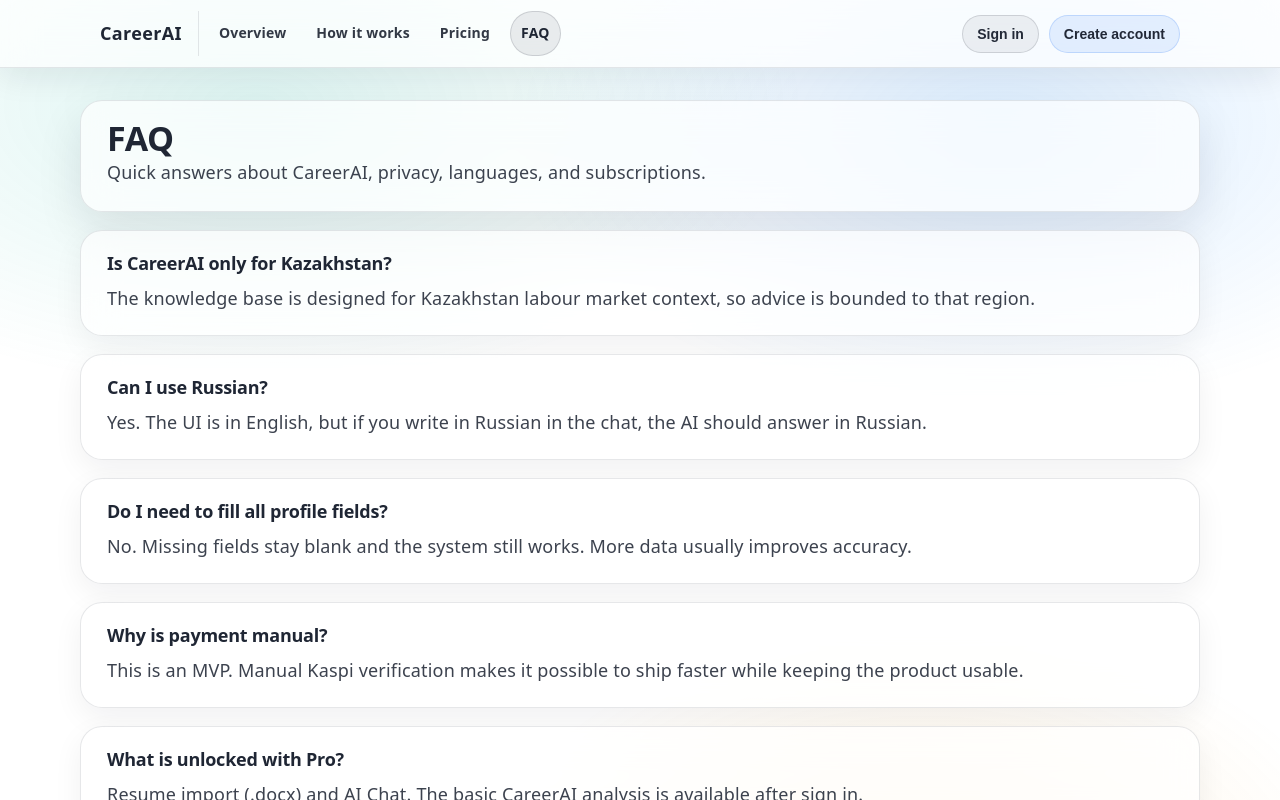
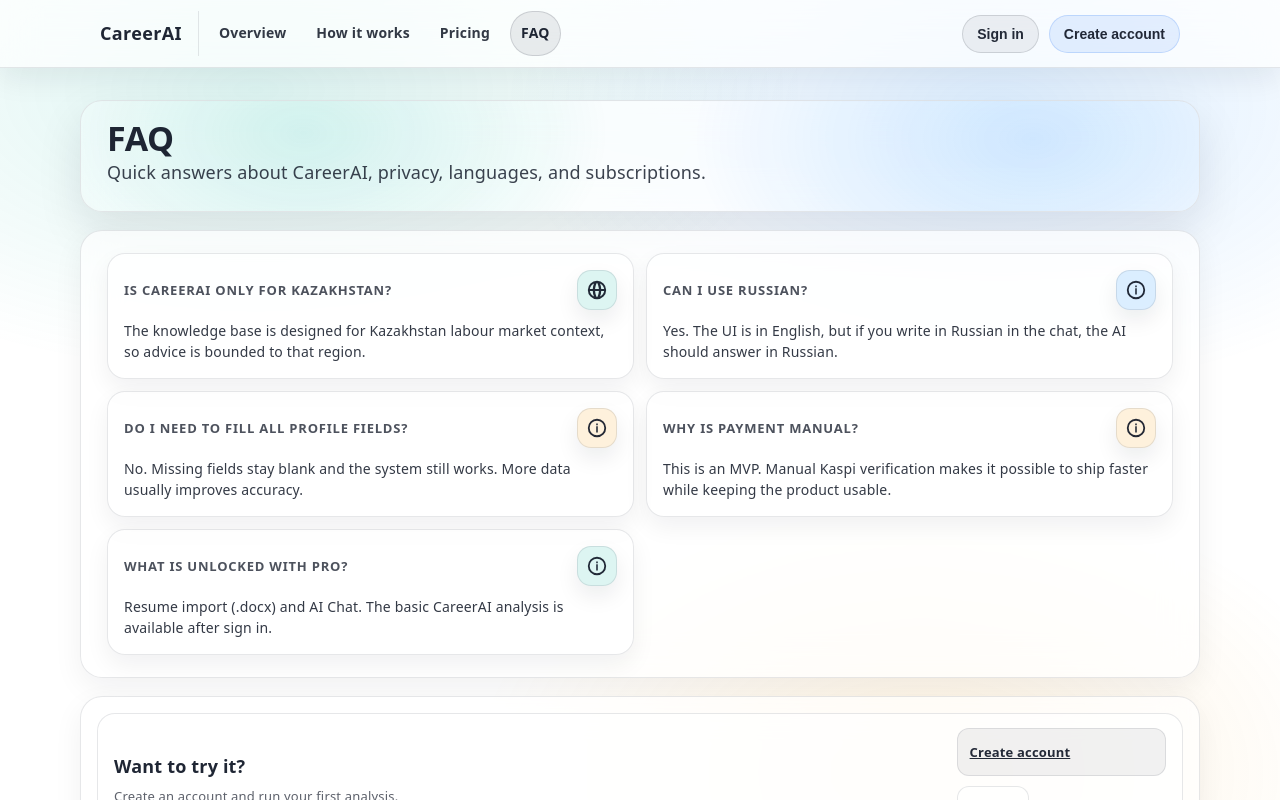
Before and after one commit to aisamzhan/careerai, a React (Vite) app in the folder frontend/: page /faq in a window 1280 px wide. Shown: the top 800 px of the page. Built offline with nearby package versions, Linux system fonts and the light colour scheme; no server answers.

Commit message:
Polish static pages visuals (icons, hover, headers)

```diff
--- a/frontend/src/App.css
+++ b/frontend/src/App.css
@@ -892,6 +892,24 @@
   border: 1px solid var(--glass-border);
   box-shadow: var(--glass-shadow);
   backdrop-filter: blur(18px);
+  position: relative;
+  overflow: hidden;
+}
+
+.staticPage__header::before {
+  content: "";
+  position: absolute;
+  inset: -2px;
+  background:
+    radial-gradient(520px 320px at 20% 30%, rgba(20, 184, 166, 0.18), rgba(255, 255, 255, 0) 60%),
+    radial-gradient(560px 340px at 85% 35%, rgba(10, 132, 255, 0.18), rgba(255, 255, 255, 0) 62%);
+  pointer-events: none;
+  opacity: 0.9;
+}
+
+.staticPage__header > * {
+  position: relative;
+  z-index: 1;
 }
 
 .staticPage__title {
@@ -993,6 +1011,18 @@
   border: 1px solid var(--glass-border);
   font-weight: 850;
   color: rgba(17, 24, 39, 0.84);
+}
+
+.faqGrid {
+  display: grid;
+  grid-template-columns: repeat(2, 1fr);
+  gap: 12px;
+}
+
+@media (max-width: 960px) {
+  .faqGrid {
+    grid-template-columns: 1fr;
+  }
 }
 
 .role-result__block {
--- a/frontend/src/pages/FaqPage.jsx
+++ b/frontend/src/pages/FaqPage.jsx
@@ -1,4 +1,27 @@
 import { Link } from 'react-router-dom';
+
+function IconInfo(props) {
+  return (
+    <svg viewBox="0 0 24 24" width="22" height="22" aria-hidden="true" {...props}>
+      <path
+        d="M12 2a10 10 0 1010 10A10.01 10.01 0 0012 2zm0 18a8 8 0 118-8 8.01 8.01 0 01-8 8z"
+        fill="currentColor"
+      />
+      <path d="M11 10h2v7h-2v-7zm0-3h2v2h-2V7z" fill="currentColor" opacity="0.85" />
+    </svg>
+  );
+}
+
+function IconGlobe(props) {
+  return (
+    <svg viewBox="0 0 24 24" width="22" height="22" aria-hidden="true" {...props}>
+      <path
+        d="M12 2a10 10 0 1010 10A10.01 10.01 0 0012 2zm7.8 9h-3.2a15.6 15.6 0 00-1.3-6A8.03 8.03 0 0119.8 11zM12 4c.9 1.2 1.7 3.4 2.1 7H9.9C10.3 7.4 11.1 5.2 12 4zM4.2 13h3.2a15.6 15.6 0 001.3 6A8.03 8.03 0 014.2 13zM4.2 11A8.03 8.03 0 018.7 5a15.6 15.6 0 00-1.3 6H4.2zm7.8 9c-.9-1.2-1.7-3.4-2.1-7h4.2c-.4 3.6-1.2 5.8-2.1 7zm3.3-1a15.6 15.6 0 001.3-6h3.2a8.03 8.03 0 01-4.5 6z"
+        fill="currentColor"
+      />
+    </svg>
+  );
+}
 
 function FaqPage() {
   return (
@@ -12,43 +35,72 @@
         </header>
 
         <section className="staticPage__section">
-          <h2 className="staticPage__h2">Is CareerAI only for Kazakhstan?</h2>
-          <p className="staticPage__p">
+          <div className="faqGrid">
+            <div className="glassCard">
+              <div className="glassCard__top">
+                <div className="glassCard__title">Is CareerAI only for Kazakhstan?</div>
+                <span className="glassCard__icon glassCard__icon--teal">
+                  <IconGlobe />
+                </span>
+              </div>
+              <div className="glassCard__text">
                 The knowledge base is designed for Kazakhstan labour market context, so advice is bounded
                 to that region.
-          </p>
-        </section>
+              </div>
+            </div>
 
-        <section className="staticPage__section">
-          <h2 className="staticPage__h2">Can I use Russian?</h2>
-          <p className="staticPage__p">
+            <div className="glassCard">
+              <div className="glassCard__top">
+                <div className="glassCard__title">Can I use Russian?</div>
+                <span className="glassCard__icon glassCard__icon--blue">
+                  <IconInfo />
+                </span>
+              </div>
+              <div className="glassCard__text">
                 Yes. The UI is in English, but if you write in Russian in the chat, the AI should answer
                 in Russian.
-          </p>
-        </section>
+              </div>
+            </div>
 
-        <section className="staticPage__section">
-          <h2 className="staticPage__h2">Do I need to fill all profile fields?</h2>
-          <p className="staticPage__p">
+            <div className="glassCard">
+              <div className="glassCard__top">
+                <div className="glassCard__title">Do I need to fill all profile fields?</div>
+                <span className="glassCard__icon glassCard__icon--amber">
+                  <IconInfo />
+                </span>
+              </div>
+              <div className="glassCard__text">
                 No. Missing fields stay blank and the system still works. More data usually improves
                 accuracy.
-          </p>
-        </section>
+              </div>
+            </div>
 
-        <section className="staticPage__section">
-          <h2 className="staticPage__h2">Why is payment manual?</h2>
-          <p className="staticPage__p">
+            <div className="glassCard">
+              <div className="glassCard__top">
+                <div className="glassCard__title">Why is payment manual?</div>
+                <span className="glassCard__icon glassCard__icon--amber">
+                  <IconInfo />
+                </span>
+              </div>
+              <div className="glassCard__text">
                 This is an MVP. Manual Kaspi verification makes it possible to ship faster while keeping
                 the product usable.
-          </p>
-        </section>
+              </div>
+            </div>
 
-        <section className="staticPage__section">
-          <h2 className="staticPage__h2">What is unlocked with Pro?</h2>
-          <p className="staticPage__p">
+            <div className="glassCard">
+              <div className="glassCard__top">
+                <div className="glassCard__title">What is unlocked with Pro?</div>
+                <span className="glassCard__icon glassCard__icon--teal">
+                  <IconInfo />
+                </span>
+              </div>
+              <div className="glassCard__text">
                 Resume import (.docx) and AI Chat. The basic CareerAI analysis is available after sign
                 in.
-          </p>
+              </div>
+            </div>
+          </div>
         </section>
 
         <section className="staticPage__section staticPage__section--cta">
--- a/frontend/src/pages/PricingPage.jsx
+++ b/frontend/src/pages/PricingPage.jsx
@@ -1,6 +1,30 @@
 import { Link } from 'react-router-dom';
 
 const KASPI_RECIPIENT = '4400430346149914';
+
+function IconShield(props) {
+  return (
+    <svg viewBox="0 0 24 24" width="22" height="22" aria-hidden="true" {...props}>
+      <path
+        d="M12 2l8 4v6c0 5-3.4 9.4-8 10-4.6-.6-8-5-8-10V6l8-4z"
+        fill="currentColor"
+      />
+      <path d="M10.7 13.9l-2.1-2.1-1.4 1.4 3.5 3.5 6.1-6.1-1.4-1.4-4.7 4.7z" fill="currentColor" opacity="0.85" />
+    </svg>
+  );
+}
+
+function IconWallet(props) {
+  return (
+    <svg viewBox="0 0 24 24" width="22" height="22" aria-hidden="true" {...props}>
+      <path
+        d="M3 7a3 3 0 013-3h12a2 2 0 012 2v2H6a3 3 0 00-3 3V7zm0 6a3 3 0 013-3h15v8a3 3 0 01-3 3H6a3 3 0 01-3-3v-5z"
+        fill="currentColor"
+      />
+      <path d="M16 14h4v2h-4v-2z" fill="currentColor" opacity="0.85" />
+    </svg>
+  );
+}
 
 function PricingPage() {
   return (
@@ -35,20 +59,35 @@
           <h2 className="staticPage__h2">How payment works (Kaspi)</h2>
           <div className="staticPage__cardGrid">
             <div className="glassCard">
-              <div className="glassCard__title">1. Pay to this Kaspi account</div>
+              <div className="glassCard__top">
+                <div className="glassCard__title">1. Pay to this Kaspi account</div>
+                <span className="glassCard__icon glassCard__icon--amber">
+                  <IconWallet />
+                </span>
+              </div>
               <div className="glassCard__text">
                 Transfer 990 KZT to: <span className="mono">{KASPI_RECIPIENT}</span>
               </div>
             </div>
             <div className="glassCard">
-              <div className="glassCard__title">2. Submit proof in the app</div>
+              <div className="glassCard__top">
+                <div className="glassCard__title">2. Submit proof in the app</div>
+                <span className="glassCard__icon glassCard__icon--blue">
+                  <IconShield />
+                </span>
+              </div>
               <div className="glassCard__text">
                 In the dashboard, start Resume Import or AI Chat and the Subscription panel will
                 appear. Provide your payer account, transaction ID, and attach a receipt screenshot.
               </div>
             </div>
             <div className="glassCard">
-              <div className="glassCard__title">3. Admin approves</div>
+              <div className="glassCard__top">
+                <div className="glassCard__title">3. Admin approves</div>
+                <span className="glassCard__icon glassCard__icon--teal">
+                  <IconShield />
+                </span>
+              </div>
               <div className="glassCard__text">
                 After approval, Pro access is active for 30 days from the approval date.
               </div>
```
Also changed, not shown: frontend/src/pages/HowItWorksPage.jsx (+81 -0 lines). Lines whose indentation alone changed are shown as unchanged.
